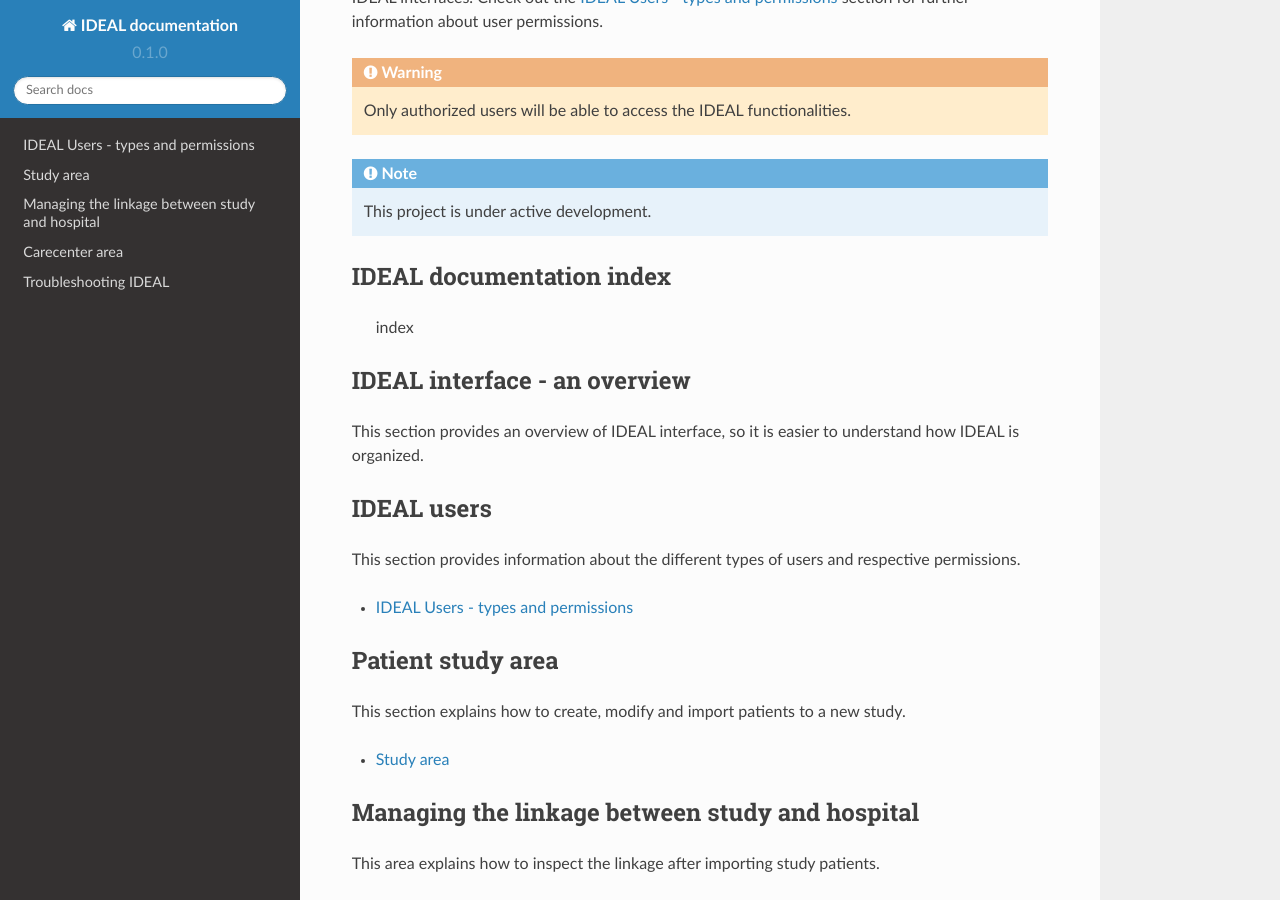
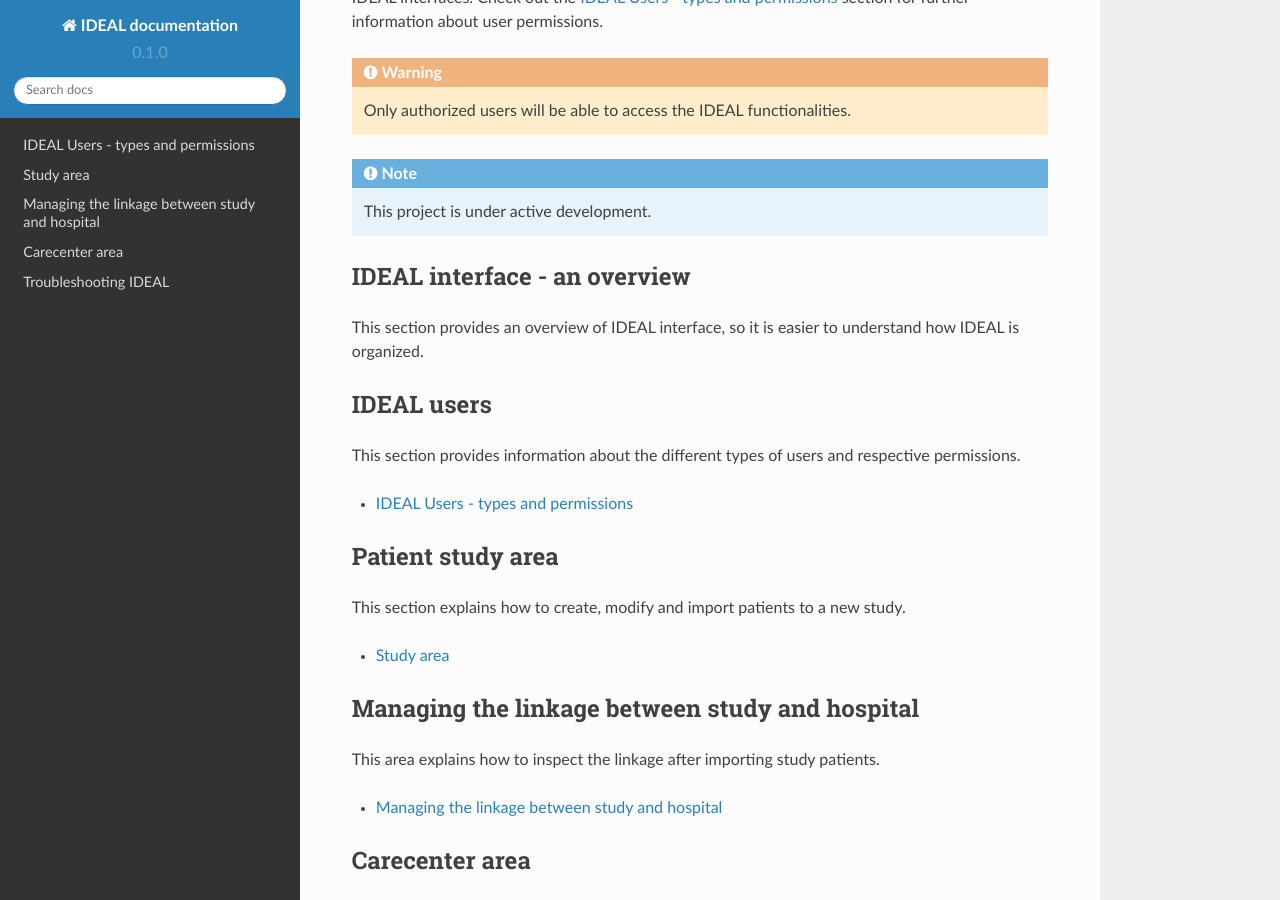
Before and after one commit to Nynuphar/IDEAL-doc, a Sphinx documentation site: the page built from docs/source/index.rst, in a window 1280 px wide and 900 px high, scrolled down 414 px. Built offline with Sphinx 7.4.7 and the Read the Docs theme 2.0.0, drawn with Linux system fonts in a browser that asks for light colours; pages that are not in the unit, such as notebooks, are missing from menus.

Commit message:
Update index.rst

```diff
--- a/docs/source/index.rst
+++ b/docs/source/index.rst
@@ -15,10 +15,6 @@
 .. note::
    This project is under active development.
 
-IDEAL documentation index
-*******************************
-
-   index
 
 IDEAL interface - an overview
 *******************************
```
